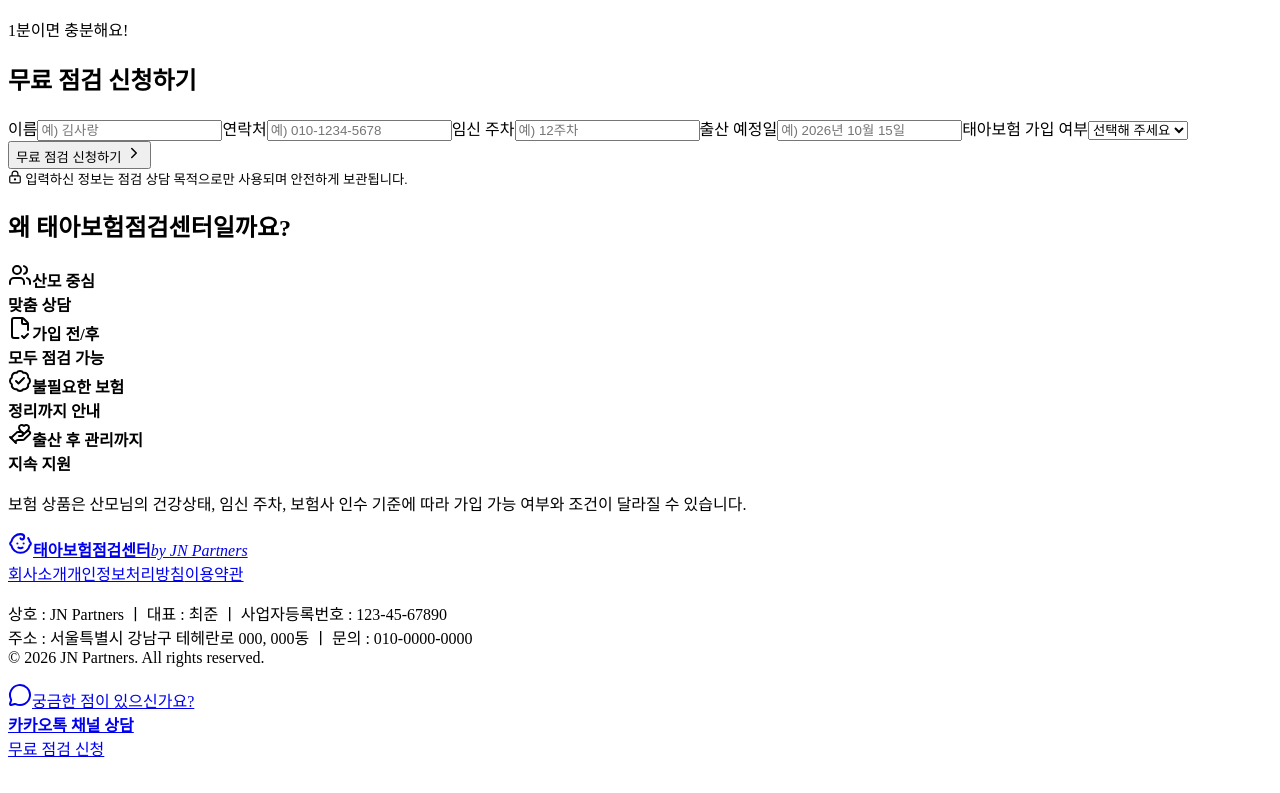
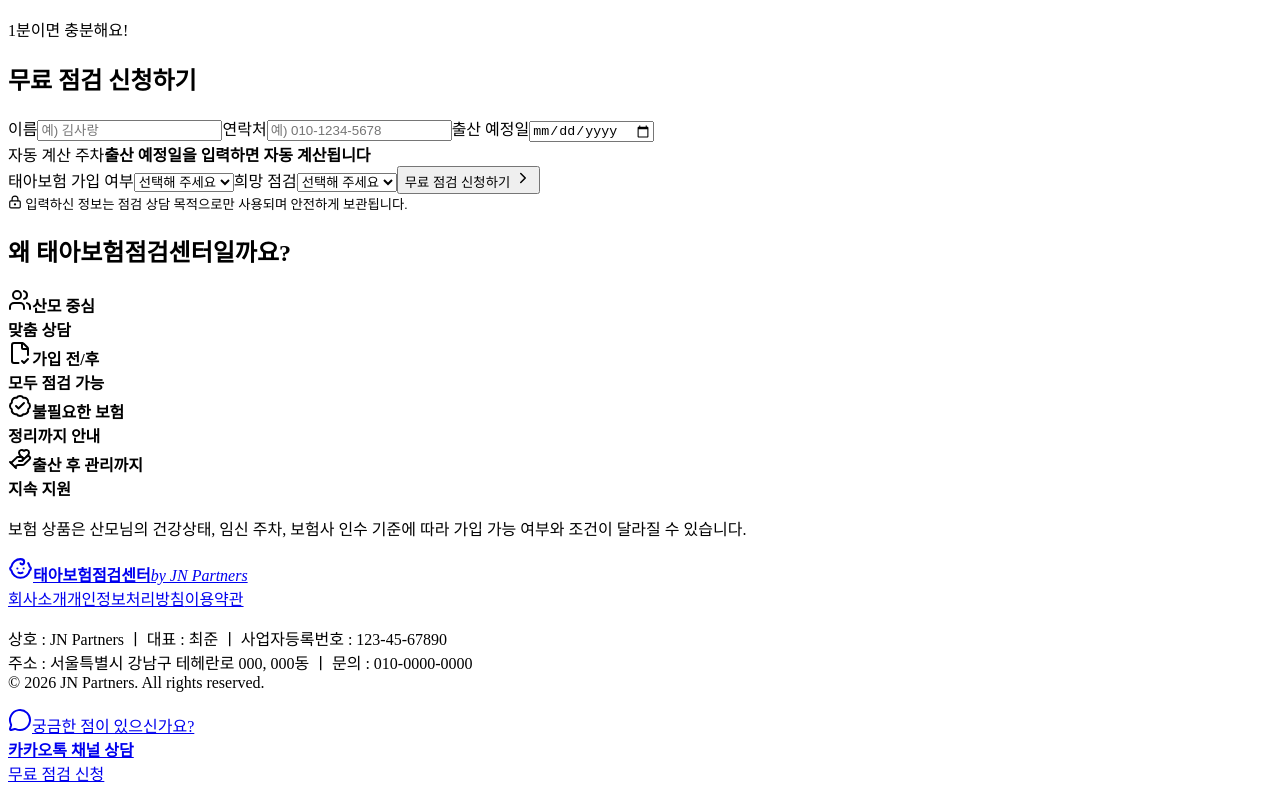
Before and after one commit to junchoi0521-cpu/Fetal-Insurance-Inspection-Center, a React (Vite) app: page / in a window 1280 px wide. Shown: the part 4580-5373 px from the top of the page. Before the commit the page ends 5348 px from the top, so only its background shows below. Built offline with nearby package versions, Linux system fonts and the light colour scheme; the HTML template or start-up script is replaced by a standard one.

Commit message:
Update App.jsx

```diff
--- a/src/App.jsx
+++ b/src/App.jsx
@@ -46,8 +46,29 @@ const whyCards = [
   ['출산 후 관리까지', '지속 지원', HandHeart],
 ]
 
+function calculatePregnancyWeek(dueDateValue) {
+  if (!dueDateValue) return ''
+  const today = new Date()
+  today.setHours(0, 0, 0, 0)
+  const due = new Date(`${dueDateValue}T00:00:00`)
+  if (Number.isNaN(due.getTime())) return ''
+
+  const msPerDay = 24 * 60 * 60 * 1000
+  const daysUntilDue = Math.ceil((due - today) / msPerDay)
+  const pregnancyDays = 280 - daysUntilDue
+
+  if (pregnancyDays < 0) return '예정일을 다시 확인해 주세요'
+  if (pregnancyDays > 300) return '출산 예정일이 지났거나 다시 확인이 필요해요'
+
+  const weeks = Math.floor(pregnancyDays / 7)
+  const days = pregnancyDays % 7
+  return `현재 약 ${weeks}주 ${days}일차입니다`
+}
+
 function App() {
   const [sent, setSent] = useState(false)
+  const [dueDate, setDueDate] = useState('')
+  const pregnancyWeek = calculatePregnancyWeek(dueDate)
 
   const handleSubmit = (e) => {
     e.preventDefault()
@@ -74,7 +95,7 @@ function App() {
           <a href="#case">실제 사례</a>
           <a href="#self">자가진단</a>
         </nav>
-        <a className="headerBtn" href="#apply">무료 점검 신청</a>
+        <a className="headerBtn" href="#apply" onClick={goApply}>무료 점검 신청</a>
       </header>
 
       <main id="top">
@@ -95,7 +116,7 @@ function App() {
               </div>
 
               <div className="heroActions">
-                <a className="primaryBtn" href="#apply">1분 무료 점검 신청하기 <ChevronRight size={18} /></a>
+                <a className="primaryBtn" href="#apply" onClick={goApply}>1분 무료 점검 신청하기 <ChevronRight size={18} /></a>
                 <a className="secondaryBtn" href="#faq">궁금한 내용 먼저 보기 <ChevronDown size={18} /></a>
               </div>
             </div>
@@ -158,7 +179,7 @@ function App() {
               <div className="selfCta">
                 <img src="/images/clipboard-final.png" alt="자가진단 체크리스트" />
                 <strong>진단 후 전문가의<br />무료 점검을 받아보세요!</strong>
-                <a href="#apply">자세히 점검 신청하기 <ChevronRight size={15} /></a>
+                <a href="#apply" onClick={goApply}>자세히 점검 신청하기 <ChevronRight size={15} /></a>
               </div>
             </article>
 
@@ -168,10 +189,11 @@ function App() {
               <h2>무료 점검 신청하기</h2>
               <form onSubmit={handleSubmit}>
                 <label>이름<input required placeholder="예) 김사랑" /></label>
-                <label>연락처<input required placeholder="예) 010-1234-5678" /></label>
-                <label>임신 주차<input placeholder="예) 12주차" /></label>
-                <label>출산 예정일<input placeholder="예) 2026년 10월 15일" /></label>
-                <label>태아보험 가입 여부<select defaultValue=""><option value="" disabled>선택해 주세요</option><option>가입 전</option><option>가입 완료</option><option>상담 중</option></select></label>
+                <label>연락처<input required type="tel" placeholder="예) 010-1234-5678" /></label>
+                <label>출산 예정일<input required type="date" value={dueDate} onChange={(e) => setDueDate(e.target.value)} /></label>
+                <div className="weekResult"><span>자동 계산 주차</span><strong>{pregnancyWeek || '출산 예정일을 입력하면 자동 계산됩니다'}</strong></div>
+                <label>태아보험 가입 여부<select required defaultValue=""><option value="" disabled>선택해 주세요</option><option>가입 전</option><option>가입 완료</option><option>상담 중</option></select></label>
+                <label>희망 점검<select required defaultValue=""><option value="" disabled>선택해 주세요</option><option>대면</option><option>카톡</option><option>전화</option><option>문자</option></select></label>
                 <button type="submit">무료 점검 신청하기 <ChevronRight size={18} /></button>
               </form>
               <small><LockKeyhole size={14} /> 입력하신 정보는 점검 상담 목적으로만 사용되며 안전하게 보관됩니다.</small>
@@ -194,10 +216,10 @@ function App() {
           <div><a href="#top">회사소개</a><a href="#top">개인정보처리방침</a><a href="#top">이용약관</a></div>
           <p>상호 : JN Partners ㅣ 대표 : 최준 ㅣ 사업자등록번호 : 123-45-67890<br />주소 : 서울특별시 강남구 테헤란로 000, 000동 ㅣ 문의 : 010-0000-0000<br />© 2026 JN Partners. All rights reserved.</p>
         </div>
-        <a className="kakaoBox" href="#apply"><MessageCircle /><span>궁금한 점이 있으신가요?<br /><b>카카오톡 채널 상담</b></span></a>
+        <a className="kakaoBox" href="#apply" onClick={goApply}><MessageCircle /><span>궁금한 점이 있으신가요?<br /><b>카카오톡 채널 상담</b></span></a>
       </footer>
 
-      <a className="floating" href="#apply">무료 점검 신청</a>
+      <a className="floating" href="#apply" onClick={goApply}>무료 점검 신청</a>
     </div>
   )
 }
```
